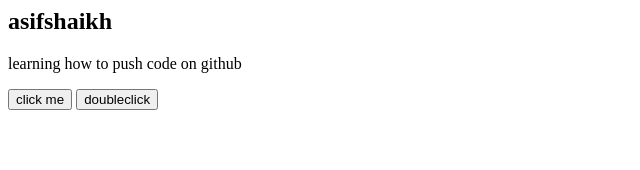
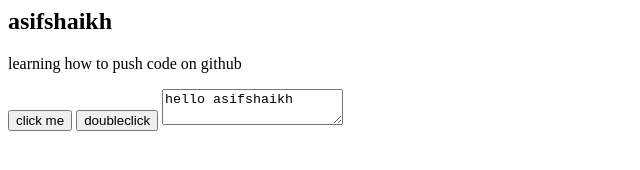
Before and after one commit to asif786shaikh/Local-repo, a plain HTML site: page index.html in a window 1280 px wide. Shown: the whole page, without its empty margins (0-640 px from the left). Drawn offline with Linux system fonts and the light colour scheme.

Commit message:
added text

```diff
--- a/index.html
+++ b/index.html
@@ -2,3 +2,4 @@
 <p>learning how to push code on github</p>
 <button>click me</button>
 <button>doubleclick</button>
+<textarea name="" id="">hello asifshaikh</textarea>
```
